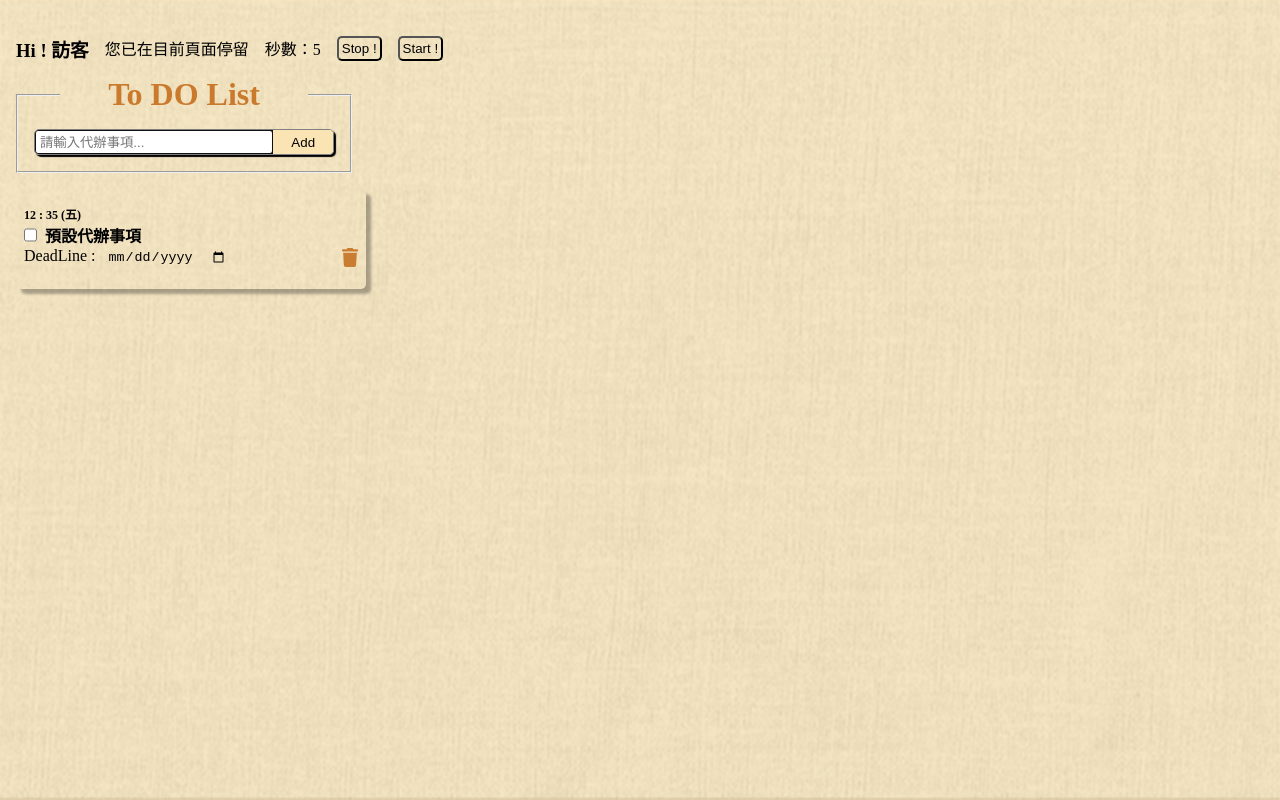
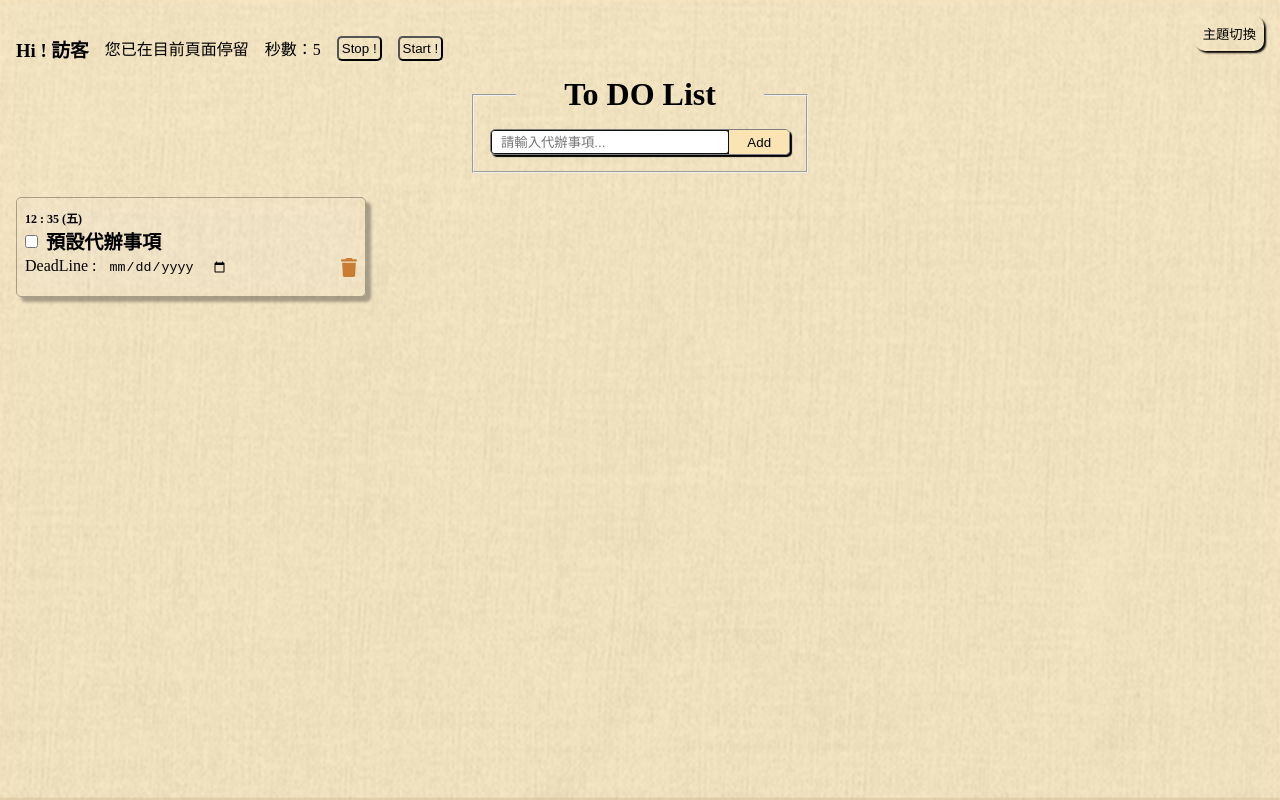
Before and after one commit to MoriCiao/todoList-project, a React (Vite) app: page / in a window 1280 px wide. Built offline with nearby package versions, Linux system fonts and the light colour scheme.

Commit message:
新增主題 & useContext & motion動畫

```diff
--- a/index.html
+++ b/index.html
@@ -6,6 +6,7 @@
     <meta name="viewport" content="width=device-width, initial-scale=1.0" />
     <title>ToDoList project</title>
     <link rel="icon" href="./public/note-sticky-solid.svg">
+
   </head>
   <body>
     <div id="root"></div>
--- a/package.json
+++ b/package.json
@@ -10,6 +10,7 @@
     "preview": "vite preview"
   },
   "dependencies": {
+    "framer-motion": "^12.10.5",
     "react": "^19.0.0",
     "react-dom": "^19.0.0"
   },
--- a/src/App.css
+++ b/src/App.css
@@ -8,6 +8,7 @@ UI 顏色與風格
 :root {
   --theme-color:rgb(250, 228, 179);
   --border-color:#CA7A2C;
+  --text-color: #dea46a;
 }
 
 * {
@@ -16,8 +17,30 @@ UI 顏色與風格
   box-sizing: border-box;
 }
 
+body.light {
+  color: black;
+  background-color: var(--theme-color);
+}
+
+body.dark {
+  color: rgb(255, 255, 255);
+  background-color: rgb(0, 0, 0);
+}
+
+.theme-change {
+  border: none;
+  border-radius: 10px;
+  box-shadow: 2px 2px 2px black;
+  background-color: transparent;
+  padding: 0.5rem;
+  position: absolute;
+  right: 0;
+  margin: 1rem;
+  z-index: 10;
+}
+
 body {
-  overflow: hidden;
+  transition: all 0.5s ease;
   background-color: var(--theme-color);
 }
 body .header-area {
@@ -27,6 +50,9 @@ body .header-area {
   flex-direction: column;
   gap: 20px;
   padding: 0.5rem 1rem 0.5rem 1rem;
+  overflow-y: overlay;
+  scrollbar-width: none;
+  scroll-behavior: smooth;
 }
 body .bg-img {
   width: 100vw;
@@ -38,7 +64,7 @@ body .bg-img {
   left: 0;
   filter: blur(1px);
   opacity: 0.3;
-  position: absolute;
+  position: fixed;
   z-index: -1;
 }
 body .todolist {
@@ -48,10 +74,10 @@ body .todolist {
   align-items: start;
 }
 body .todolist fieldset {
+  margin: auto;
   box-sizing: content-box;
   width: 300px;
   padding: 1rem;
-  color: var(--border-color);
 }
 body .todolist legend {
   text-align: center;
@@ -74,7 +100,7 @@ body .todolist .input-area input, body .todolist .input-area button {
 }
 body .todolist .input-area input {
   width: 80%;
-  text-indent: 5px;
+  text-indent: 10px;
 }
 body .todolist .input-area button {
   border-style: none;
@@ -86,20 +112,24 @@ body .todolist .list-body {
   width: 100%;
 }
 body .todolist .list-body .list-area {
-  margin: 0;
+  padding: 0.5rem 0 1rem 0;
   display: grid;
   grid-template-columns: repeat(3, 1fr);
-  gap: 1.5rem;
+  gap: 0.5rem;
   width: 100%;
+  overflow-y: overlay;
+  scrollbar-width: none;
+  scroll-behavior: smooth;
 }
 body .todolist .list-body .list-area li {
   margin-top: 1rem;
+  margin-bottom: 0.5rem;
+  border: 1px rgba(0, 0, 0, 0.3) solid;
   border-radius: 5px;
   box-shadow: 5px 5px 3px rgba(0, 0, 0, 0.3);
   height: 100px;
   width: 100%;
   max-width: 350px;
-  padding-top: 5px;
   list-style: none;
   display: flex;
   flex-direction: row;
@@ -107,12 +137,18 @@ body .todolist .list-body .list-area li {
   align-items: start;
   justify-content: flex-start;
   transition: all 0.5s ease-in-out;
-  background-color: transparent;
   position: relative;
 }
 body .todolist .list-body .list-area li:hover {
-  transform: translate(-10px, -10px);
   box-shadow: 5px 5px 10px rgba(0, 0, 0, 0.6);
+}
+body .todolist .list-body .list-area li .li-bg {
+  position: absolute;
+  z-index: -2;
+  width: 100%;
+  height: 100%;
+  background-color: rgba(255, 255, 255, 0.1);
+  filter: blur(10px);
 }
 body .todolist .list-body .list-area li .li-sapce {
   font-size: 1rem;
@@ -164,6 +200,10 @@ body .todolist .list-body .list-area li .date-text {
 body .todolist .list-body .list-area li .todo-thing {
   padding-left: 0.5rem;
   display: flex;
+  align-items: center;
+  justify-items: center;
+  font-size: 1.2rem;
+  margin-bottom: 2px;
 }
 body .todolist .list-body .list-area li p {
   font-weight: bold;
@@ -173,6 +213,7 @@ body .todolist .list-body .list-area li .no-awesome {
   display: none;
 }
 body .todolist .list-body .list-area li .awesome {
+  font-size: 0.8rem;
   display: block;
   transition: all 1s ease-in-out;
   text-shadow: 2px 2px 2px rgb(95, 95, 95);
@@ -184,7 +225,7 @@ body .todolist .list-body .list-area li .awesome {
   }
   50% {
     opacity: 1;
-    transform: translateY(-10px) scale(1.8) rotate(15deg);
+    transform: translateY(-10px) scale(3) rotate(15deg);
   }
   100% {
     opacity: 1;
@@ -212,13 +253,22 @@ body .timer-area button:hover {
 }
 
 @media (max-width: 950px) {
+  body {
+    height: 100vh;
+  }
+  .list-header {
+    margin: auto;
+    display: block;
+  }
   .list-area {
-    border: red 1px solid;
     display: flex !important;
     flex-direction: column;
     gap: 10px;
     width: 100vw;
     align-items: center;
+    overflow-y: overlay;
+    scrollbar-width: none;
+    scroll-behavior: smooth;
   }
   .list-area li {
     max-width: 80vw !important;
--- a/src/App.jsx
+++ b/src/App.jsx
@@ -1,12 +1,62 @@
-import React from "react";
+import React, { createContext, useContext, useEffect, useState } from "react";
 import "./App.css";
+import "./test";
 import Header from "./Header";
+
+const ThemeContext = createContext();
+
+const ThemeProvider = ({ children }) => {
+  // 預設主題為 淺色
+  const [theme, setTheme] = useState("light");
+  const toggleTheme = () => {
+    // 如果目前是 light 則為true 對應右側的 light
+    setTheme((prev) => (prev === "light" ? "dark" : "light"));
+  };
+  // 當theme改變時，body class 被修改
+  useEffect(() => {
+    document.body.className = "";
+    document.body.classList.add(theme);
+
+    const changeBtn = document.querySelector(".theme-change");
+    if (changeBtn) {
+      changeBtn.className = "theme-change";
+      changeBtn.classList.add(theme);
+    }
+  }, [theme]);
+  return (
+    <ThemeContext.Provider value={{ theme, toggleTheme }}>
+      {children}
+    </ThemeContext.Provider>
+  );
+};
+
+// 切換主題敘述
+// const ThemeDisplay = () => {
+//   const { theme } = useContext(ThemeContext);
+
+//   return (
+//     <h1 className={`${theme === "light" ? "dark" : "light"}`}>
+//       現在是 {theme === "light" ? "☀️ Light" : "🌙 Dark"} 模式
+//     </h1>
+//   );
+// };
+// 製作切換按鈕
+const ThemeToggleButton = () => {
+  const { toggleTheme } = useContext(ThemeContext);
+  return (
+    <button type="button" className="theme-change" onClick={toggleTheme}>
+      主題切換
+    </button>
+  );
+};
 
 const App = () => {
   return (
-    <div>
+    <ThemeProvider>
+      {/* <ThemeDisplay /> */}
+      <ThemeToggleButton />
       <Header />
-    </div>
+    </ThemeProvider>
   );
 };
 
--- a/src/App.scss
+++ b/src/App.scss
@@ -9,6 +9,7 @@ UI 顏色與風格
 :root{
   --theme-color:rgb(250, 228, 179);
   --border-color:#CA7A2C;
+  --text-color: #dea46a;
 }
 *{
 
@@ -17,9 +18,31 @@ UI 顏色與風格
   margin: 0;
   box-sizing: border-box;
 }
+
+// 主題切換CSS
+body.light{
+  color: black;
+  background-color: var(--theme-color);
+}
+body.dark {
+  color: rgb(255, 255, 255);
+  background-color: rgb(0, 0, 0);
+}
+.theme-change{
+  border: none;
+  border-radius: 10px;
+  box-shadow: 2px 2px 2px black;
+  background-color: transparent;
+  padding: 0.5rem;
+  position: absolute;
+  right: 0;
+  margin: 1rem;
+  z-index: 10;
+}
+
+
 body{
-
-  overflow: hidden;
+  transition: all 0.5s ease;
   background-color: var(--theme-color);
   .header-area{
     position:relative ;
@@ -28,6 +51,9 @@ body{
     flex-direction: column ;
     gap: 20px;
     padding: 0.5rem 1rem 0.5rem 1rem;
+    overflow-y: overlay;
+    scrollbar-width: none;
+    scroll-behavior: smooth;
   }
   .bg-img{
     width: 100vw;
@@ -39,7 +65,7 @@ body{
     left: 0;
     filter: blur(1px);
     opacity: 0.3;
-    position: absolute;
+    position: fixed;
     z-index: -1;
   }
   .todolist{
@@ -49,10 +75,11 @@ body{
     align-items: start;
 
     fieldset{
+      margin: auto;
       box-sizing: content-box;
       width: 300px;
       padding: 1rem;
-      color: var(--border-color);
+
     }
     legend{
       text-align: center;
@@ -77,7 +104,7 @@ body{
       }
       input{
         width: 80%;
-        text-indent: 5px;
+        text-indent: 10px;
 
       }
       button{
@@ -92,21 +119,25 @@ body{
 
       width: 100%;;
       .list-area{
-          margin: 0;
+          padding:0.5rem 0 1rem 0 ;
           display: grid;
           grid-template-columns: repeat(3 ,1fr);
-          gap: 1.5rem;
+          gap: 0.5rem;
           width: 100%;
+          overflow-y: overlay;
+          scrollbar-width: none;
+          scroll-behavior: smooth;
 
 
           li {
             margin-top: 1rem;
+            margin-bottom: 0.5rem;
+            border: 1px rgba(0, 0, 0, .3) solid;
             border-radius: 5px;
             box-shadow: 5px 5px 3px rgba(0,0,0,.3);
             height: 100px;
             width: 100%;
             max-width: 350px;
-            padding-top: 5px;
             list-style: none;
             display: flex;
             flex-direction: row;
@@ -114,16 +145,24 @@ body{
             align-items: start;
             justify-content: flex-start;
             transition: all 0.5s ease-in-out;
-            background-color: transparent;
+
             position: relative;
             &:hover{
-              transform: translate(-10px, -10px);
+
               box-shadow: 5px 5px 10px rgba(0, 0, 0, .6);
 
             }
+            .li-bg {
+              position: absolute;
+              z-index: -2;
+              width: 100%;
+              height: 100%;
+
+              background-color: rgba(255,255,255,.1);
+              filter: blur(10px);
+            }
             .li-sapce {
               font-size: 1rem;
-
               width: 100%;
               padding-top: 0.7rem;
               list-style: none;
@@ -179,6 +218,10 @@ body{
             .todo-thing {
               padding-left: 0.5rem;
               display: flex;
+              align-items: center;
+              justify-items: center;
+              font-size: 1.2rem;
+              margin-bottom: 2px;
 
             }
             p {
@@ -192,6 +235,7 @@ body{
             }
 
             .awesome {
+              font-size: 0.8rem;
               display: block;
               transition: all 1s ease-in-out;
               text-shadow: 2px 2px 2px rgb(95, 95, 95);
@@ -208,7 +252,7 @@ body{
 
               50% {
                 opacity: 1;
-                transform: translateY(-10px) scale(1.8) rotate(15deg);
+                transform: translateY(-10px) scale(3) rotate(15deg);
               }
 
               100% {
@@ -251,16 +295,33 @@ body{
 
 }
 @media (max-width : 950px) {
+  body{
+    height: 100vh;
+
+
+  }
+  .list-header{
+    margin: auto;
+    display: block;
+
+
+  }
+
+
   .list-area {
-    border: red 1px solid;
+
     display: flex !important;
     flex-direction:column;
     gap: 10px;
     width: 100vw;
     align-items: center;
+    overflow-y: overlay;
+    scrollbar-width: none;
+    scroll-behavior: smooth;
     li{
 
       max-width: 80vw !important;
     }
+
   }
 }
--- a/src/Header.jsx
+++ b/src/Header.jsx
@@ -1,18 +1,14 @@
-import React from "react";
+import React, { createContext, useContext, useState } from "react";
 import TodoList from "./TodoList";
 import Timer from "./TimerTool";
-import Second from "./Second";
-import Example from "./Example";
 
+// 要變更主題顏色的區域
 const Header = () => {
   return (
-    <div className="header-area">
+    <div className={`header-area`}>
       <div className="bg-img"></div>
       <Timer />
       <TodoList />
-      {/* <Second /> */}
-      {/* <hr style={{ width: "100%" }} /> */}
-      {/* <Example /> */}
     </div>
   );
 };
--- a/src/TodoList.jsx
+++ b/src/TodoList.jsx
@@ -1,7 +1,8 @@
 import React, { useEffect, useState, useRef } from "react";
 import LocalStorageTodos from "./LocalStorageTodos";
-import AppContext from "./ThemeContext";
-import Test from "./Test";
+
+// 特效
+import { motion, AnimatePresence } from "framer-motion";
 
 const TodoList = () => {
   // 新增日期
@@ -67,16 +68,20 @@ const TodoList = () => {
       setInputValue("");
     }
 
-    console.log("目前表單裡有");
-    console.log(JSON.stringify(todos));
-    console.log(todos.length);
+    // console.log("目前表單裡有");
+    // console.log(JSON.stringify(todos));
+    // console.log(todos.length);
   };
 
   // Delete
+  const [delMessage, setDelMessage] = useState("");
+
   const HandleDelete = (id, text) => {
     const newTodos = todos.filter((todo) => todo.id !== id);
+
     setTodos(newTodos);
-    console.log(`表單${id},內容${text}已刪除...`);
+
+    // console.log(`表單${id},內容${text}已刪除...`);
   };
 
   const handleCheck = (id) => {
@@ -86,15 +91,11 @@ const TodoList = () => {
     setTodos(updatedTodos);
     console.log("Check !");
   };
-  // useEffect(() => {
-  //   // 新增 todo 時將資料存儲在 localStorage
-  //   localStorage.setItem("my-todos", JSON.stringify(todos));
-  //   console.log("已儲存預設 todo...");
-  // }, []);
+
   useEffect(() => {
     // 新增 todo 時將資料存儲在 localStorage
     localStorage.setItem("my-todos", JSON.stringify(todos));
-    console.log("New todo 已儲存 ");
+    // console.log("New todo 已儲存 ");
   }, [todos]);
 
   return (
@@ -119,8 +120,25 @@ const TodoList = () => {
       </fieldset>
       <div className="list-body">
         <ul className="list-area">
+          <AnimatePresence
+            onExitComplete={() => {
+              console.log("刪除動畫已完成!");
+              setDelMessage("刪除動畫已完成!");
+              setTimeout(() => {
+                setDelMessage("");
+              }, 1000);
+            }}
+          >
             {todos.map((todo) => (
-            <li className="todo-item" key={todo.id}>
+              <motion.li
+                className="todo-item"
+                key={todo.id}
+                initial={{ opacity: 0, y: 20 }}
+                animate={{ opacity: 1, y: 0 }}
+                exit={{ opacity: 0, y: -20, scale: 0 }}
+                transition={{ duration: 0.5 }}
+              >
+                <div className="li-bg"></div>
                 <div className="li-sapce">
                   <p className="date-text">
                     {timeNow} ({day})
@@ -154,8 +172,9 @@ const TodoList = () => {
 
                   <br />
                 </div>
-            </li>
+              </motion.li>
             ))}
+          </AnimatePresence>
         </ul>
       </div>
     </div>
```
Also changed, not shown: src/ThemeContext.jsx (+6 -2 lines), 2 other files (tests, documents, lock files or other folders). Lines whose indentation alone changed are shown as unchanged.
